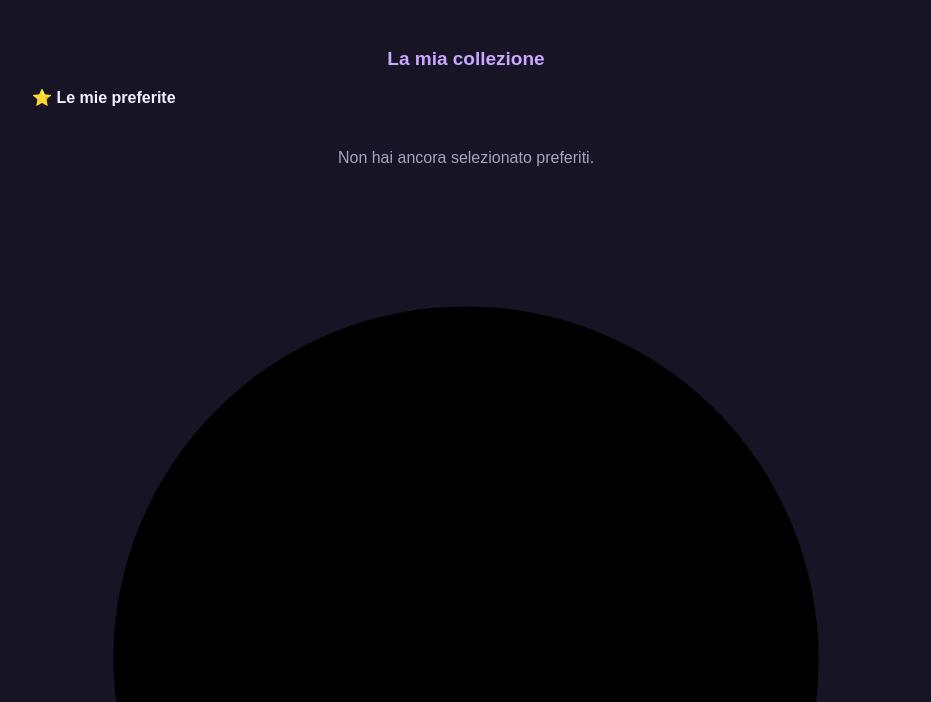
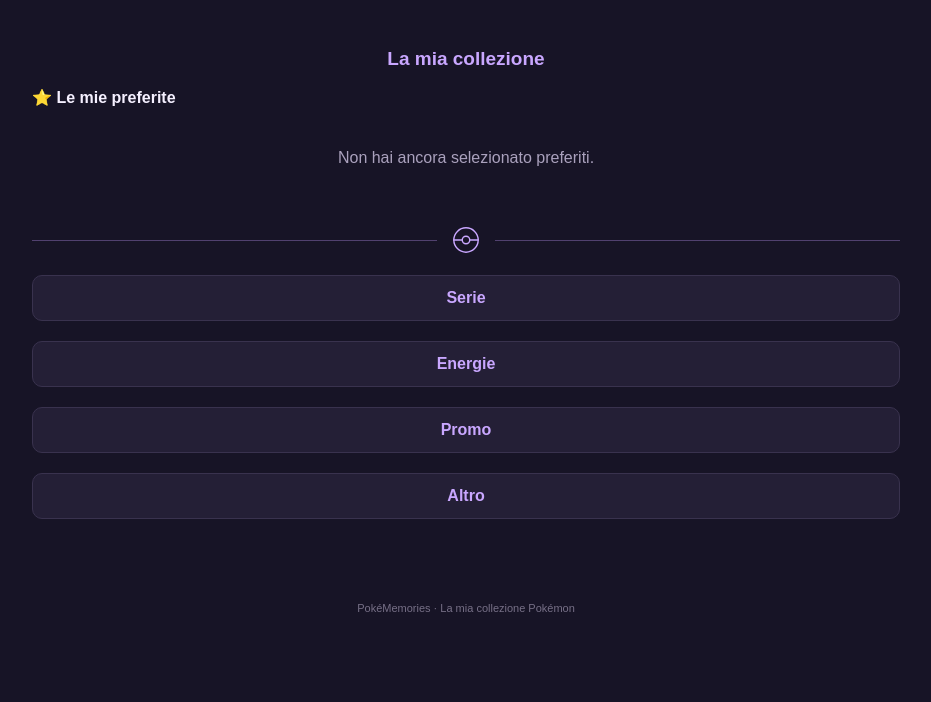
Before and after one commit to Tova92/poke-memories, a plain HTML site: page index-new.html in a window 1280 px wide. Shown: the part 93-795 px from the top of the page, without its empty margins (174-1105 px from the left). Drawn offline with Linux system fonts and the light colour scheme.

Commit message:
Update style.css

```diff
--- a/css/style.css
+++ b/css/style.css
@@ -563,3 +563,33 @@
     justify-content: center;
     text-align: center;
 }
+
+
+.series-divider {
+    display: flex;
+    align-items: center;
+    gap: 14px;
+    margin: 25px 0 20px;
+}
+
+.series-divider > span {
+    flex: 1;
+    height: 1px;
+    background: #51416f;
+}
+
+.pokeball-divider {
+    width: 30px;
+    height: 30px;
+    color: #c9a7ff;
+}
+
+.pokeball-divider svg {
+    width: 100%;
+    height: 100%;
+    fill: none;
+    stroke: currentColor;
+    stroke-width: 1.5;
+    stroke-linecap: round;
+    stroke-linejoin: round;
+}
```
